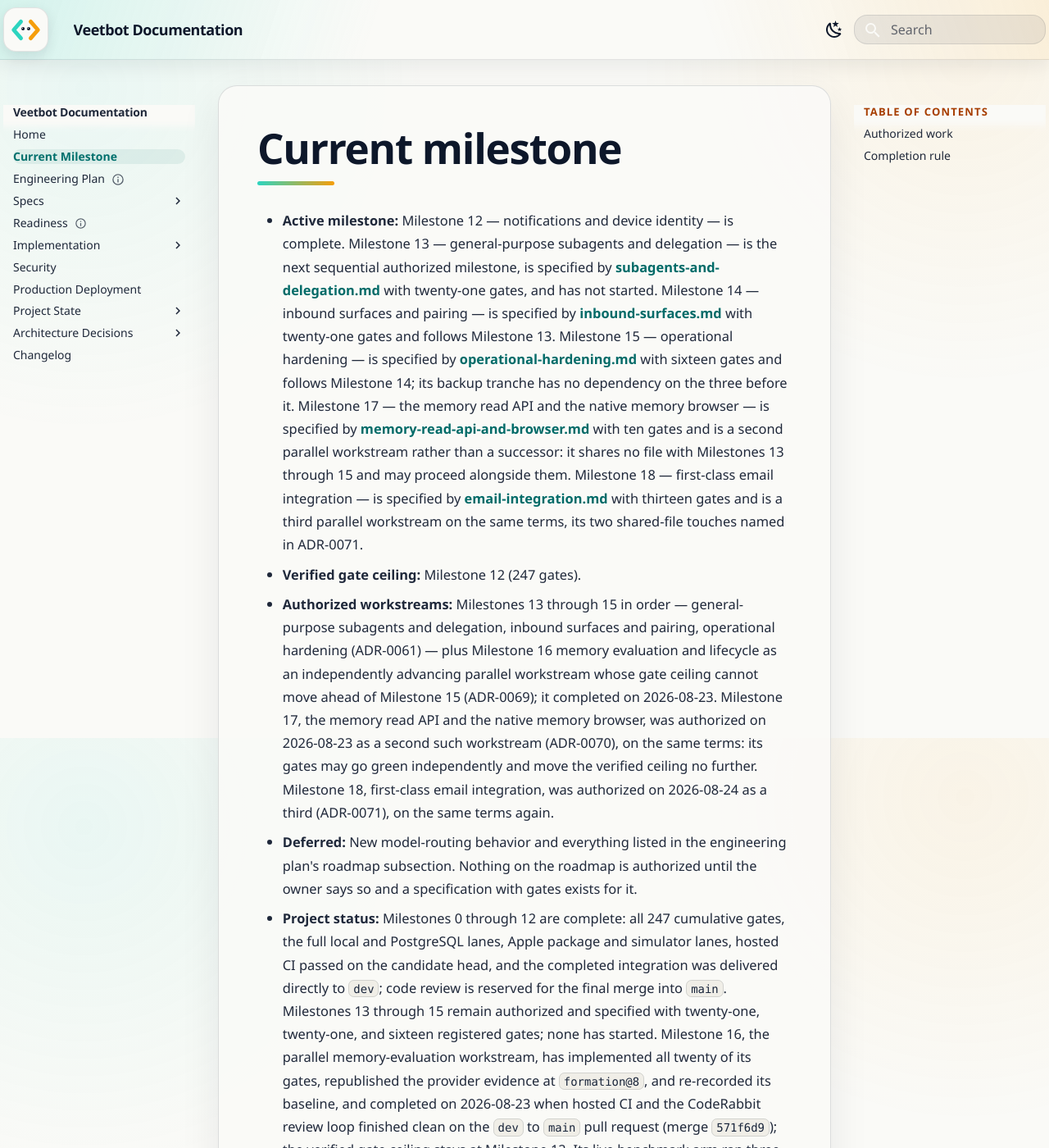
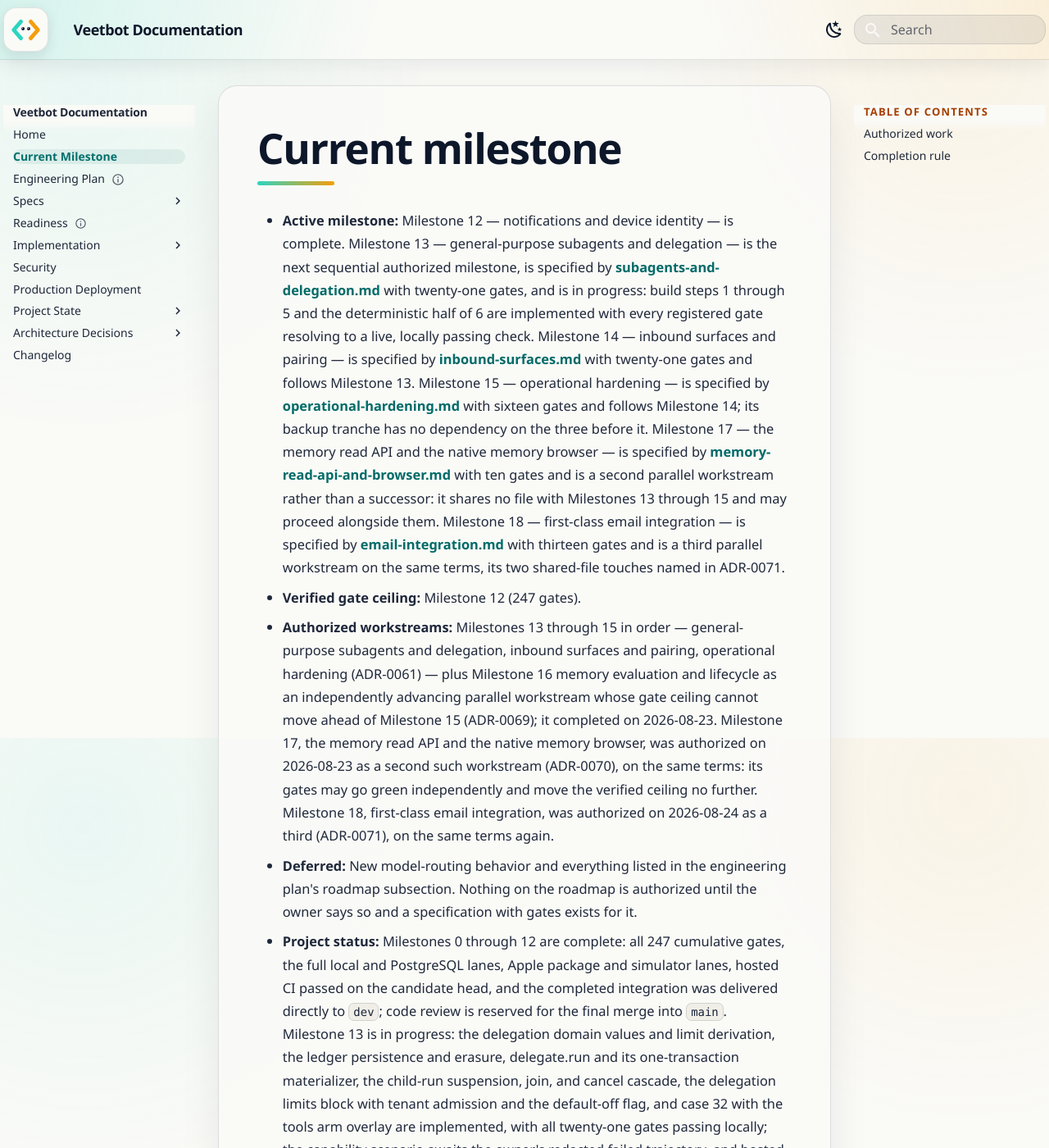
Before and after one commit to avitus/veetbot, an MkDocs documentation site: the page built from docs/plan/current-milestone.md, in a window 1280 px wide and 1400 px high. Shown: the whole window at 82% size. Built offline with MkDocs 1.6.1 and Material for MkDocs 9.7.7, drawn with Linux system fonts in a browser that asks for light colours; some of the changed text lies outside the part shown.

Commit message:
Add case 32 with the tools arm overlay and record Milestone 13 progress
The deterministic half of build step 6 of subagents-and-delegation.md.
The comparison-arm model gains a tools overlay — an arm overlay beside
skills and carry, not a third carried thing — and the runner builds
each arm's composition with that tool set, enabling delegation when
delegate.run is among the advertised tools. Case 32,
delegation_changes_outcome, uses the arms-and-delta form cases 27 and
31 established: the single-agent arm fails on a permanent model error
with delegate.run unadvertised and no policy failure, and the
delegating arm fans one brief out to a child whose finding the parent
confirms, with delta policy_failures same and outcome improves; the
authored-corpus census grows to twenty-six.
gate.delegate.changes_outcome is repointed to its live check, so all
twenty-one Milestone 13 gates resolve to live, locally passing
instruments. Project state and the current-milestone page record the
milestone as in progress, with the owner's redacted failed trajectory,
its scored delegating re-run, hosted CI, and the CodeRabbit loop as
the remaining completion work.

Reading-Lane: A
Co-Authored-By: Claude Fable 5 <noreply@anthropic.com>

```diff
--- a/docs/plan/current-milestone.md
+++ b/docs/plan/current-milestone.md
@@ -8,7 +8,9 @@ title: Current Milestone
   complete. Milestone 13 — general-purpose subagents and delegation — is the
   next sequential authorized milestone, is specified by
   [subagents-and-delegation.md](subagents-and-delegation.md) with twenty-one
-  gates, and has not started. Milestone 14 — inbound surfaces and
+  gates, and is in progress: build steps 1 through 5 and the deterministic
+  half of 6 are implemented with every registered gate resolving to a live,
+  locally passing check. Milestone 14 — inbound surfaces and
   pairing — is specified by [inbound-surfaces.md](inbound-surfaces.md) with
   twenty-one gates and follows Milestone 13. Milestone 15 — operational
   hardening — is specified by
@@ -41,9 +43,16 @@ title: Current Milestone
   gates, the full local and PostgreSQL lanes, Apple package and simulator lanes,
   hosted CI passed on the candidate head, and the completed integration was
   delivered directly to `dev`; code review is reserved for the final merge into
-  `main`. Milestones 13 through 15 remain
-  authorized and specified with twenty-one, twenty-one, and sixteen registered
-  gates; none has started. Milestone 16, the parallel memory-evaluation
+  `main`. Milestone 13 is in progress: the
+  delegation domain values and limit derivation, the ledger persistence and
+  erasure, delegate.run and its one-transaction materializer, the child-run
+  suspension, join, and cancel cascade, the delegation limits block with
+  tenant admission and the default-off flag, and case 32 with the tools arm
+  overlay are implemented, with all twenty-one gates passing locally; the
+  capability scenario awaits the owner's redacted failed trajectory, and
+  hosted CI and the CodeRabbit review loop remain outstanding. Milestones 14
+  and 15 remain authorized and specified with twenty-one and sixteen
+  registered gates; neither has started. Milestone 16, the parallel memory-evaluation
   workstream, has implemented all twenty of its gates, republished the
   provider evidence at `formation@8`, and re-recorded its baseline, and completed on 2026-08-23 when hosted CI and
   the CodeRabbit review loop finished clean on the `dev` to `main` pull
```
Also changed, not shown: docs/status/project-state.yaml (+39 -2 lines), 7 other files.
